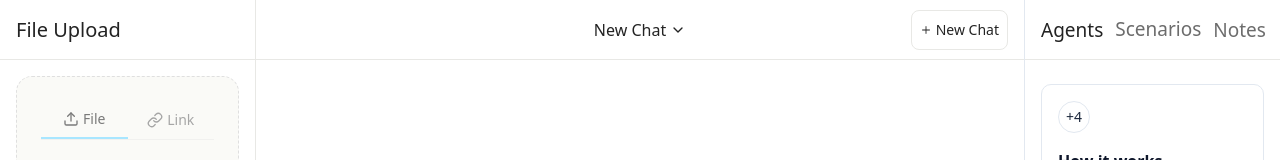
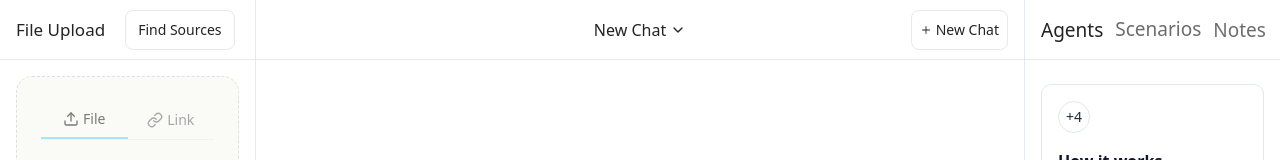
Before and after one commit to mmalakhov777/nextjs-tutor-app, a Next.js app: page /home in a window 1280 px wide. Shown: the top 160 px of the page. Built offline with nearby package versions, Linux system fonts and the light colour scheme.

Commit message:
UI: Update FileSidebar header and Find Sources button styles for consistency and clarity

```diff
--- a/src/components/chat/ChatInput.tsx
+++ b/src/components/chat/ChatInput.tsx
@@ -588,6 +588,13 @@ export function ChatInput({
       const displayMessage = value;
       // Create a copy for backend processing
       let processedMessage = value;
+
+      // Inject hidden instruction if there are no uploaded files
+      if (uploadedFiles.length === 0) {
+        processedMessage =
+          "do not use file search tool and just route the following user query to the best agent\n" +
+          processedMessage;
+      }
 
       // Check if the message contains any file mentions
       const hasFileMention = isFileMention(value);
--- a/src/components/chat/FileSidebar.tsx
+++ b/src/components/chat/FileSidebar.tsx
@@ -1063,13 +1063,49 @@ export function FileSidebar({
           style={{
             color: 'var(--Monochrome-Black, #232323)',
             textAlign: 'center',
-            fontSize: '20px',
+            fontSize: '17px',
             fontStyle: 'normal',
             fontWeight: 500,
             lineHeight: '28px'
           }}
+          className="flex items-center gap-3"
         >
           File Upload
+          <a
+            href="https://mystylus.ai/sms"
+            target="_blank"
+            rel="noopener noreferrer"
+            tabIndex={0}
+            style={{
+              display: 'flex',
+              height: '40px',
+              padding: '8px 12px',
+              justifyContent: 'center',
+              alignItems: 'center',
+              gap: '4px',
+              borderRadius: '8px',
+              border: '1px solid var(--Monochrome-Light, #E8E8E5)',
+              background: 'var(--Monochrome-White, #FFF)',
+              color: 'var(--Monochrome-Black, #232323)',
+              textDecoration: 'none',
+              marginLeft: '8px',
+              fontSize: '14px',
+              fontStyle: 'normal',
+              fontWeight: 400,
+              lineHeight: '20px',
+              transition: 'background 0.2s, border 0.2s, color 0.2s'
+            }}
+            onMouseOver={e => {
+              e.currentTarget.style.background = 'var(--superlight)';
+              e.currentTarget.style.borderColor = 'var(--normal)';
+            }}
+            onMouseOut={e => {
+              e.currentTarget.style.background = 'var(--Monochrome-White, #FFF)';
+              e.currentTarget.style.borderColor = 'var(--Monochrome-Light, #E8E8E5)';
+            }}
+          >
+            <span className="hidden sm:inline">Find Sources</span>
+          </a>
         </h2>
         {defaultVectorStoreId && (
           <Button
@@ -1252,7 +1288,7 @@ export function FileSidebar({
                   }}
                   onClick={defaultVectorStoreId && fileUploads.length === 0 ? handleFileButtonClick : undefined}
                 >
-                  <h3 className="text-base font-medium text-foreground mb-2">
+                  <h3 className="text-base font-medium text-foreground mb-2 flex items-center gap-2">
                     Drop your files here
                   </h3>
 
```
